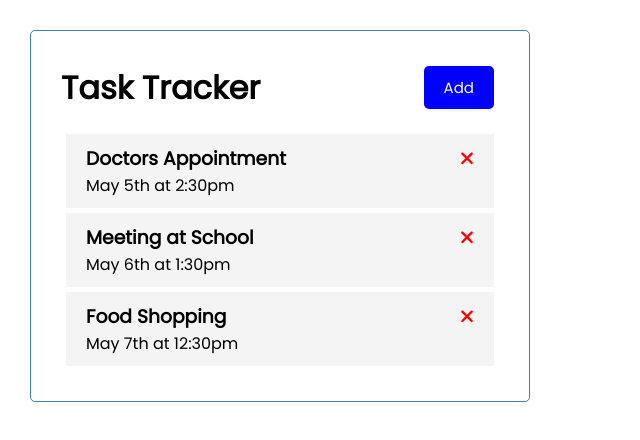
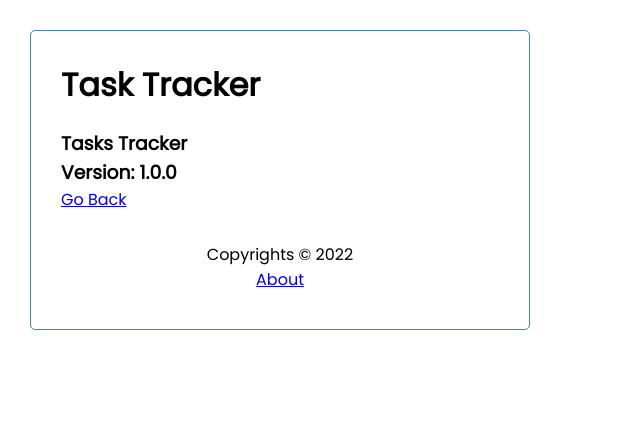
Before and after one commit to sorinNemtanu17/angular-task-tracker, an Angular app: page /about in a window 1280 px wide. Shown: the top 440 px of the page, without its empty margins (0-640 px from the left). Built offline with nearby package versions, Linux system fonts and the light colour scheme; data requests are answered from the project's data file.

Commit message:
D10 - create about and footer routing

```diff
--- a/src/app/app.component.html
+++ b/src/app/app.component.html
@@ -1,4 +1,5 @@
 <div class="container">
   <app-header></app-header>
-  <app-tasks></app-tasks>
+  <router-outlet></router-outlet>
+  <app-footer></app-footer>
 </div>
--- a/src/app/app.module.ts
+++ b/src/app/app.module.ts
@@ -3,6 +3,7 @@
 import { FontAwesomeModule } from '@fortawesome/angular-fontawesome';
 import { HttpClientModule } from '@angular/common/http';
 import { FormsModule } from '@angular/forms';
+import { RouterModule, Routes } from '@angular/router';
 
 import { AppComponent } from './app.component';
 import { HeaderComponent } from './components/header/header.component';
@@ -10,6 +11,13 @@
 import { TasksComponent } from './components/tasks/tasks.component';
 import { TaskItemComponent } from './components/task-item/task-item.component';
 import { AddTaskComponent } from './components/add-task/add-task.component';
+import { AboutComponent } from './components/about/about.component';
+import { FooterComponent } from './components/footer/footer.component';
+
+const appRoutes: Routes = [
+  { path: '', component: TasksComponent },
+  { path: 'about', component: AboutComponent },
+];
 
 @NgModule({
   declarations: [
@@ -19,8 +27,16 @@
     TasksComponent,
     TaskItemComponent,
     AddTaskComponent,
+    AboutComponent,
+    FooterComponent,
   ],
-  imports: [BrowserModule, FontAwesomeModule, HttpClientModule, FormsModule],
+  imports: [
+    BrowserModule,
+    FontAwesomeModule,
+    HttpClientModule,
+    FormsModule,
+    RouterModule.forRoot(appRoutes, { enableTracing: true }),
+  ],
   providers: [],
   bootstrap: [AppComponent],
 })
--- /dev/null
+++ b/src/app/components/about/about.component.html
@@ -0,0 +1,5 @@
+<div>
+  <h3>Tasks Tracker</h3>
+  <h3>Version: 1.0.0</h3>
+  <a routerLink="/">Go Back</a>
+</div>
--- /dev/null
+++ b/src/app/components/about/about.component.ts
@@ -0,0 +1,15 @@
+import { Component, OnInit } from '@angular/core';
+
+@Component({
+  selector: 'app-about',
+  templateUrl: './about.component.html',
+  styleUrls: ['./about.component.css']
+})
+export class AboutComponent implements OnInit {
+
+  constructor() { }
+
+  ngOnInit(): void {
+  }
+
+}
--- /dev/null
+++ b/src/app/components/footer/footer.component.css
@@ -0,0 +1,4 @@
+footer {
+  margin-top: 30px;
+  text-align: center;
+}
--- /dev/null
+++ b/src/app/components/footer/footer.component.html
@@ -0,0 +1,4 @@
+<footer>
+  <p>Copyrights &copy; 2022</p>
+  <a routerLink="/about">About</a>
+</footer>
--- /dev/null
+++ b/src/app/components/footer/footer.component.ts
@@ -0,0 +1,15 @@
+import { Component, OnInit } from '@angular/core';
+
+@Component({
+  selector: 'app-footer',
+  templateUrl: './footer.component.html',
+  styleUrls: ['./footer.component.css']
+})
+export class FooterComponent implements OnInit {
+
+  constructor() { }
+
+  ngOnInit(): void {
+  }
+
+}
--- a/src/app/components/header/header.component.html
+++ b/src/app/components/header/header.component.html
@@ -1,6 +1,7 @@
 <header>
   <h1>{{ title }}</h1>
   <app-button
+    *ngIf="hasRoute('/')"
     color="{{ showAddTask ? 'red' : 'blue' }}"
     text="{{ showAddTask ? 'Close' : 'Add' }}"
     (btnClick)="toggleAddTask()"
--- a/src/app/components/header/header.component.ts
+++ b/src/app/components/header/header.component.ts
@@ -1,6 +1,7 @@
 import { Component, OnInit } from '@angular/core';
 import { UIService } from '../../services/ui.service';
 import { Subscription } from 'rxjs';
+import { Router } from '@angular/router';
 
 @Component({
   selector: 'app-header',
@@ -12,7 +13,7 @@
   showAddTask: boolean;
   subscription: Subscription;
 
-  constructor(private uiService: UIService) {
+  constructor(private uiService: UIService, private router: Router) {
     this.subscription = this.uiService
       .onToggle()
       .subscribe((value) => (this.showAddTask = value));
@@ -22,4 +23,7 @@
   toggleAddTask() {
     this.uiService.toggleAddTask();
   }
+  hasRoute(route: string) {
+    return this.router.url === route;
+  }
 }
```
Also changed, not shown: src/app/components/about/about.component.css (added), 2 other files (tests, documents, lock files or other folders).
